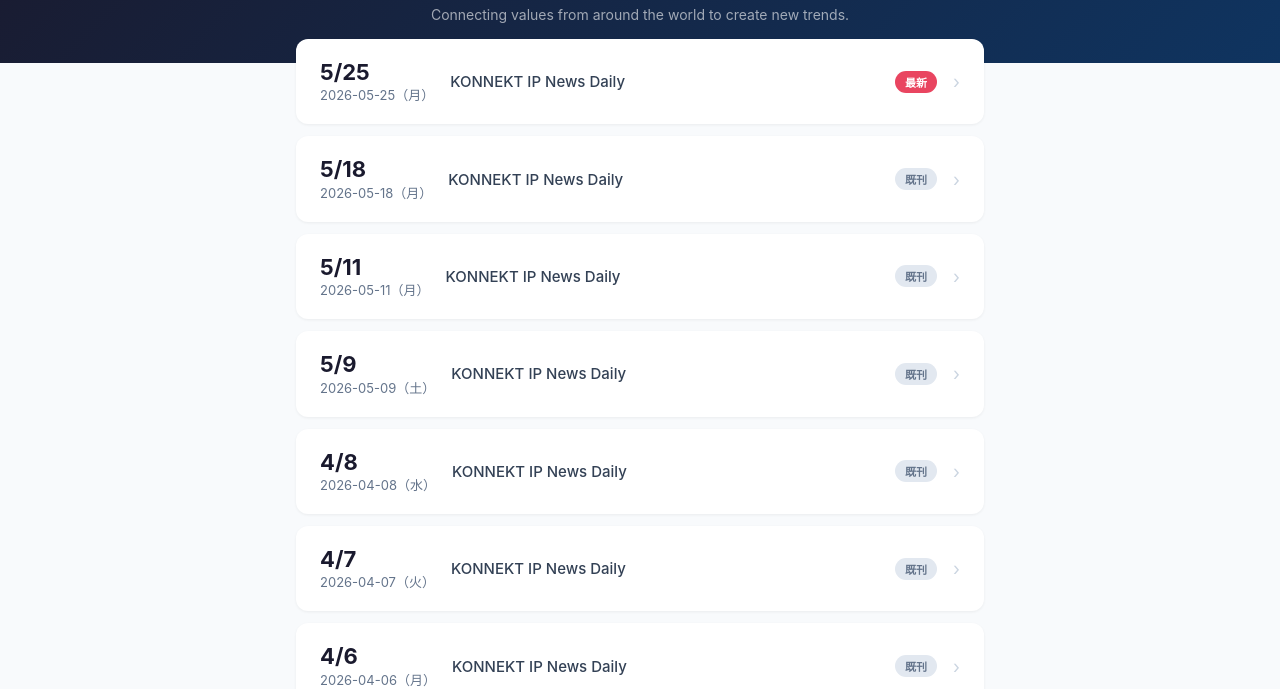
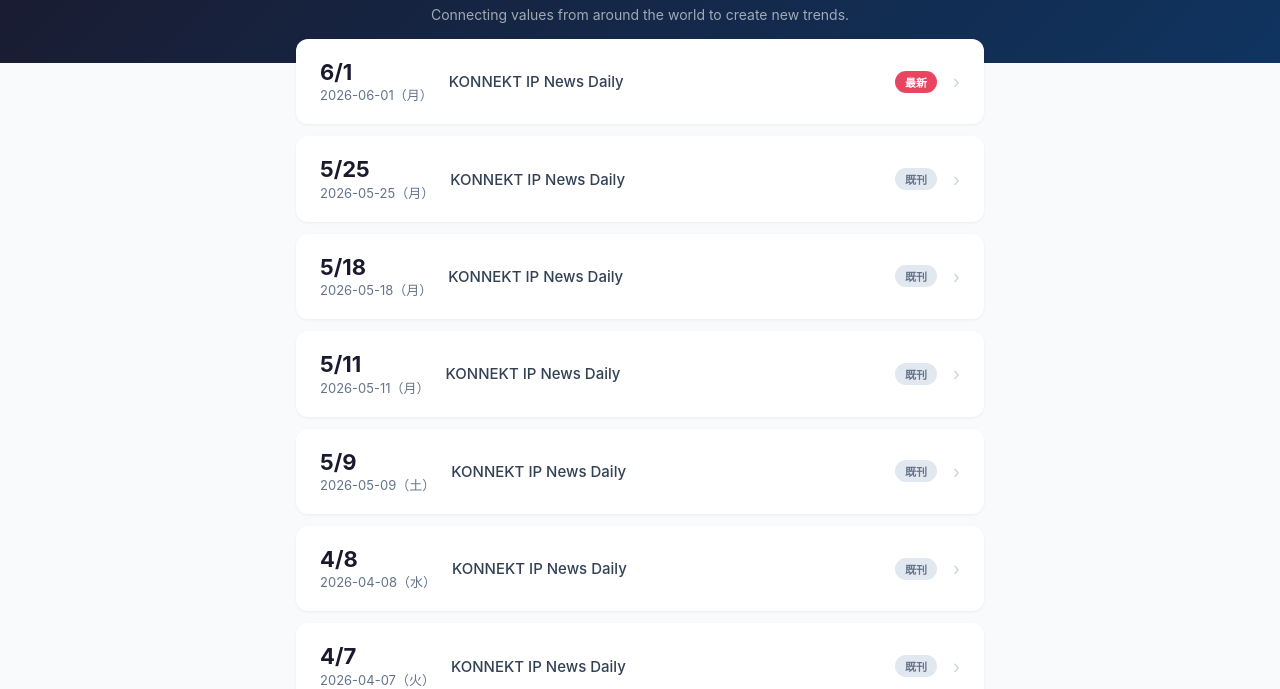
Before and after one commit to fujimoto-cpu/ip-report, a plain HTML site: page index.html in a window 1280 px wide. Shown: the part 119-808 px from the top of the page. Drawn offline with Linux system fonts and the light colour scheme.

Commit message:
Update index for 2026-06-01

```diff
--- a/index.html
+++ b/index.html
@@ -31,6 +31,7 @@
 </style>
 <script>
 const REPORTS = [
+  "2026-06-01",
   "2026-05-25",
   "2026-05-18",
   "2026-05-11",
```
